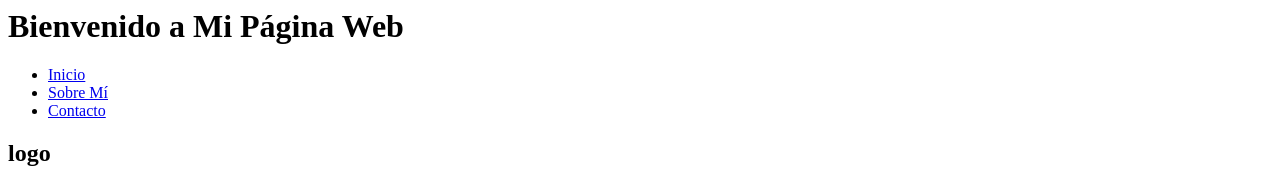
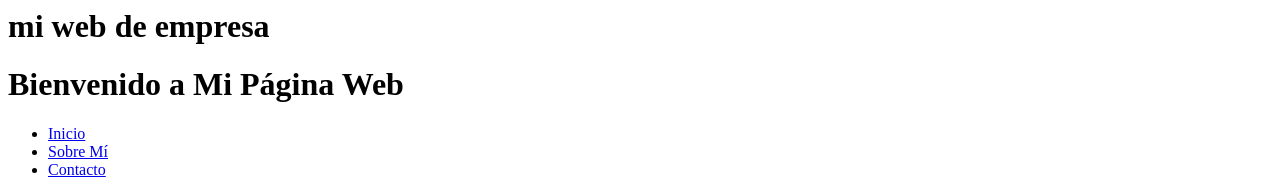
Before and after one commit to CARLOSCMMM/mi_web_empresa, a plain HTML site: page index.html in a window 1280 px wide. Shown: the top 179 px of the page. Drawn offline with Linux system fonts and the light colour scheme; files whose address does not match are found by name.

Commit message:
v.0.5 añado gitignore + funcionalidades y mas cosas

```diff
--- a/index.html
+++ b/index.html
@@ -5,6 +5,7 @@
     <title>Mi Página Web</title>
 </head>
 <body>
+<h1> mi web de empresa </h1>
     <header>
         <h1>Bienvenido a Mi Página Web</h1>
     </header>
```
Also changed, not shown: nosirve/a.txt (added), nosirve/b.txt (added), nosirve/c.txt (added), olvido.txt (added), 2 other files.
